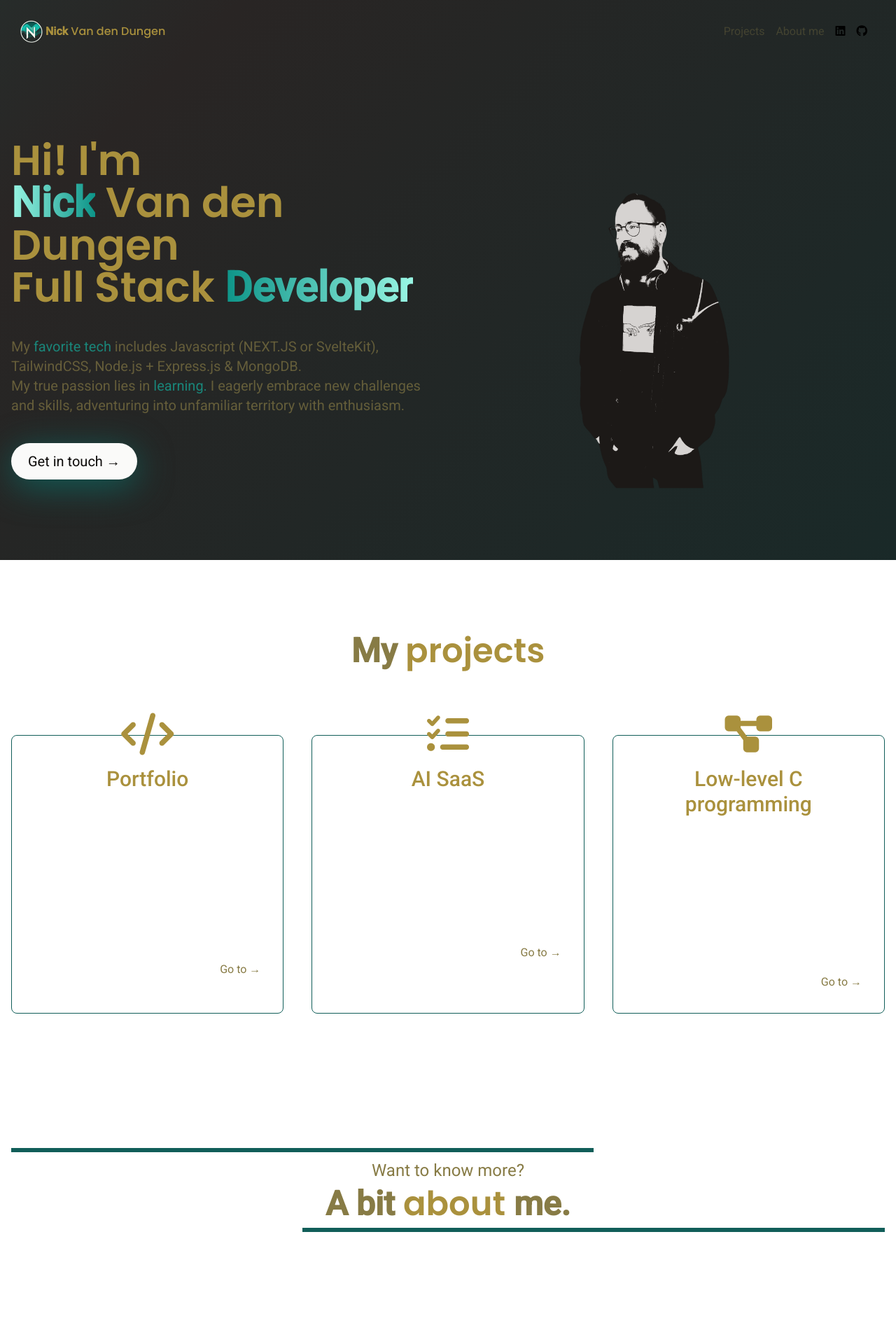
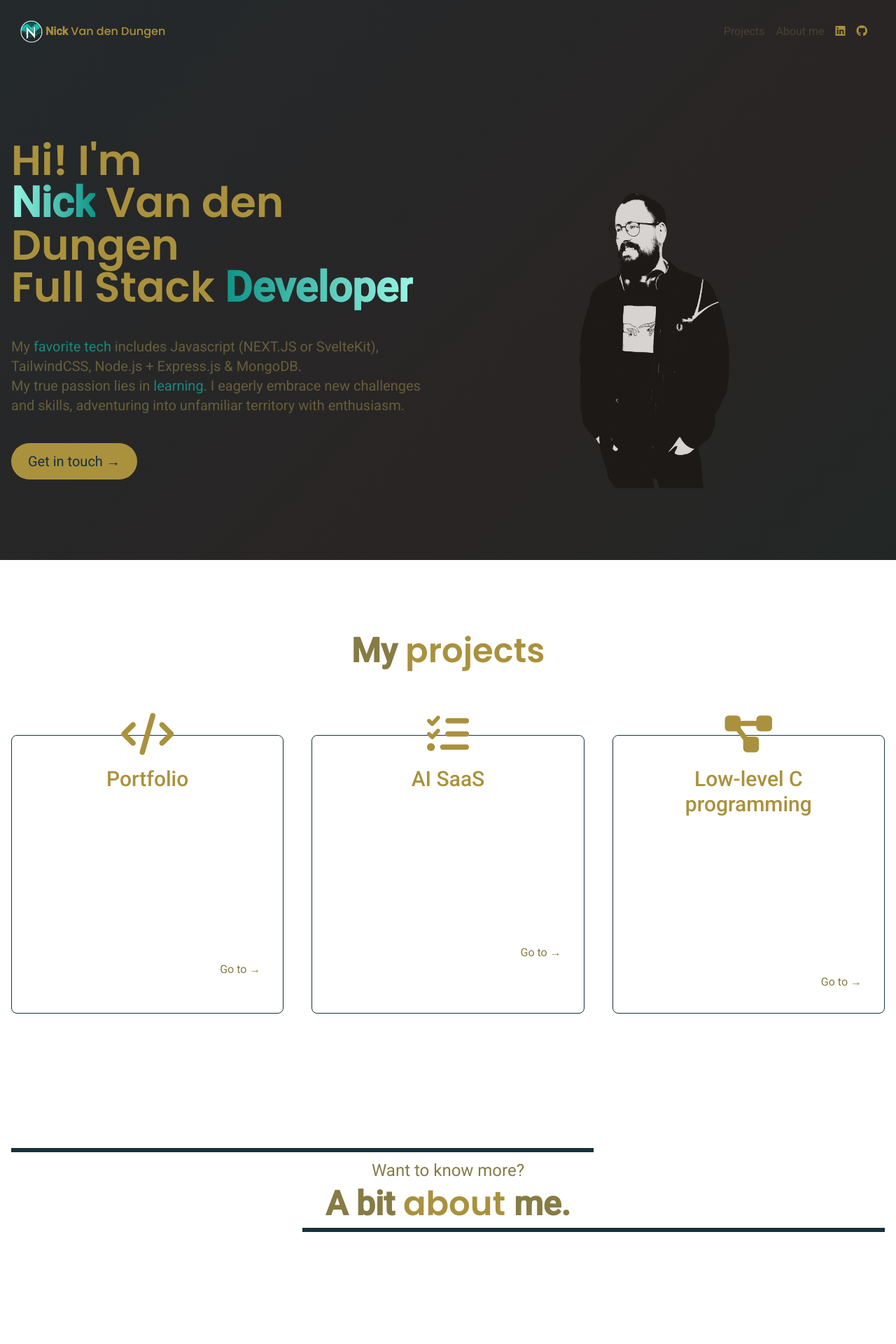
Before and after one commit to Nicktvdd/portfolio, a SvelteKit app: page / in a window 1280 px wide. Shown: the top 1920 px of the page at 70% size. Built offline with nearby package versions, Linux system fonts and the light colour scheme; what tailwindcss-animated would draw is missing.

Commit message:
color revamp

```diff
--- a/src/app.css
+++ b/src/app.css
@@ -16,10 +16,6 @@ h3
 .poppins {
   font-family: 'Poppins', sans-serif;
   color: #aa913d;
-}
-
-.blueShadow {
-  box-shadow: 0px 10px 50px #115e59;
 }
 
 .blur-load {
@@ -60,9 +56,9 @@ footer p {
   width: 100%;
   height: 100%;
   z-index: -1;
-  background: linear-gradient(-45deg, #042f2e, #292524, #0f766e);
+  background: linear-gradient(-45deg, #042f2e, #292524, #18313c);
   background-size: 400% 400%;
-  animation: gradientAnimation 15s ease infinite;
+  animation: gradientAnimation 60s ease infinite;
 }
 
 @keyframes gradientAnimation {
--- a/src/components/Footer.svelte
+++ b/src/components/Footer.svelte
@@ -1,11 +1,11 @@
 <footer
-  class="py-20 sm:py-32 bg-stone border-t border-solid border-teal-950
+  class="py-20 sm:py-32 border-t border-solid border-dark-shade
 flex flex-col gap-4 sm:gap8 justify-center items-center"
 >
   <div class="flex flex-col gap-4 items-center justify-center">
     <p>
       <a
-        class="text-teal-500 opacity-100"
+        class="text-dark-accent opacity-100"
         target="_blank"
         href="mailto:nicktvdd@gmail.com">
         <i class="fa-solid fa-envelope" />
@@ -18,7 +18,7 @@ flex flex-col gap-4 sm:gap8 justify-center items-center"
     </p>
     <p>
       <a
-        class="text-teal-500 opacity-100"
+        class="text-dark-accent opacity-100"
         target="_blank"
         href="https://github.com/Nicktvdd">
         <i class="fa-brands fa-github" />
@@ -34,7 +34,7 @@ flex flex-col gap-4 sm:gap8 justify-center items-center"
     </p>
     <p>
       <a
-        class="text-teal-500 opacity-100"
+        class="text-dark-accent opacity-100"
         target="_blank"
         href="https://www.linkedin.com/in/nick-van-den-dungen/">
         <i class="fa-brands fa-linkedin" />
--- a/src/components/Header.svelte
+++ b/src/components/Header.svelte
@@ -11,7 +11,7 @@
 <header
   class={"sticky z-[10] top-0 duration-200 px-6 flex items-center justify-between border border-solid " +
     (y > 0
-      ? " py-4 bg-neutral-900 border-teal-900"
+      ? " py-4 bg-transparent border-dark-shade"
       : " py-6 bg-transparent border-transparent")}
 >
 <img
@@ -24,29 +24,23 @@ class="w-10 h-10 py-1 px-1"
   </h1>
   <div class="sm:flex ml-auto pr-4 items-center gap-4 hidden">
     {#each tabs as tab, index}
-      <a href={tab.link} class="duration-200 hover:text-main-brand hover:animate-wiggle hover:animate-infinite hover:animate-ease-linear">
-        <p>{tab.name}</p>
+      <a href={tab.link} class="duration-200 hover:animate-wiggle hover:animate-infinite hover:animate-ease-linear">
+        <p class="hover:text-dark-accent ">{tab.name}</p>
       </a>
     {/each}
   </div>
   <a
     href="https://www.linkedin.com/in/nick-van-den-dungen/"
     target="_blank"
-    class="relative duration-200 hover:text-teal-500 hover:animate-wiggle hover:animate-infinite hover:animate-ease-linear"
+    class="relative duration-200 text-light-accent hover:text-dark-accent hover:animate-wiggle hover:animate-infinite hover:animate-ease-linear"
   >
-    <div
-      class="absolute top-0 right-full w-full-h-full bg-teal-500 opacity-20 group-hover:translate-x-full z-0 duration-200"
-    />
     <i class="fa-brands fa-linkedin" />
   </a>
   <a
     href="https://github.com/Nicktvdd"
     target="_blank"
-    class="relative duration-200 hover:text-teal-500 px-4 hover:animate-wiggle hover:animate-infinite hover:animate-ease-linear"
+    class="relative duration-200 text-light-accent hover:text-dark-accent px-4 hover:animate-wiggle hover:animate-infinite hover:animate-ease-linear"
   >
-    <div
-      class="absolute top-0 right-full w-full-h-full bg-teal-500 opacity-20 group-hover:translate-x-full z-0 duration-200"
-    />
     <i class="fa-brands fa-github" />
   </a>
 </header>
--- a/src/components/Main.svelte
+++ b/src/components/Main.svelte
@@ -47,14 +47,14 @@
         adventuring into unfamiliar territory with enthusiasm.
       </p>
       <a
-        class="blueShadow transition ease-in-out delay-100 hover:translate-y-1 hover:scale-110 hover:bg-teal-500 duration-200
-        mx-auto lg:mr-auto lg:ml-0 text-base sm:text-lg md:text-xl poppins relative overflow-hidden px-6 py-3 group rounded-full bg-stone-50 text-stone-950
+        class="transition ease-in-out delay-100 hover:translate-y-1 hover:scale-110 hover:bg-dark-accent duration-200
+        mx-auto lg:mr-auto lg:ml-0 text-base sm:text-lg md:text-xl poppins relative overflow-hidden px-6 py-3 group rounded-full bg-light-accent text-dark-shade
         cursor-pointer"
         href="mailto:nicktvdd@gmail.com"
         target="_blank"
       >
         <div
-          class="absolute top-0 right-full w-full-h-full bg-teal-500 opacity-20 group-hover:translate-x-full z-0 duration-200"
+          class="absolute top-0 right-full w-full-h-full bg-dark-accent opacity-20 group-hover:translate-x-full z-0 duration-200"
         />
         <h4 class="relative z-9">Get in touch &rarr;</h4>
       </a>
@@ -123,8 +123,8 @@
   >
     <div
       class="flex flex-col gap-2 text-center relative before:absolute before:top-0
-  before:left-0 before:w-2/3 before:h-1.5 before:bg-teal-800 after:absolute
-  after:bottom-0 after:right-0 after:w-2/3 after:h-1.5 after:bg-teal-800 py-4"
+  before:left-0 before:w-2/3 before:h-1.5 before:bg-dark-shade after:absolute
+  after:bottom-0 after:right-0 after:w-2/3 after:h-1.5 after:bg-dark-shade py-4"
     >
       <h6 class="text-lg sm:text-xl md:text-2xl text-light-shade">Want to know more?</h6>
       <h3 class="font-semibold text-3xl sm:text-4xl md:text-5xl text-light-shade">
@@ -151,26 +151,26 @@
         </div>
       {/each}
     </div>
-    <h5 class="text-2xl sm:text-3xl font-semibold text-center poppins">
-      The <span class="text-teal-500 poppins">Complete</span> Package
+    <h5 class="text-2xl text-light-accent sm:text-3xl font-semibold text-center poppins">
+      The <span class="text-main-brand poppins">Complete</span> Package
     </h5>
     <div
       class="flex flex-col overflow-x-scroll md:overflow-x-auto gap-10 max-w-[800px] mx-auto w-full"
     >
-      <table class="bg-stone-100 text-stone-700 rounded text-center">
-        <thead class="border-b border-solid border-stone-200">
+      <table class="bg-dark-shade text-dark-accent rounded text-center">
+        <thead class="border-b border-solid border-light-shade">
           <tr class="">
             <th />
             <th class="whitespace-nowrap p-2 px-4"> candidate #1</th>
             <th class="whitespace-nowrap p-2 px-4"> candidate #2</th>
             <th class="whitespace-nowrap p-2 px-4"> candidate #3</th>
-            <th class="whitespace-nowrap bg-teal-800 text-stone-50 p-4 px-8"> Me</th>
+            <th class="whitespace-nowrap text-main-brand p-4 px-8"> Me</th>
           </tr>
         </thead>
         <tbody>
-          <tr class="border-b border-solid border-stone-200">
+          <tr class="border-b border-solid border-light-shade">
             <td
-              class="border-r border-solid bord-stone-50 pl-4 pr-8 py-4 font-semibold text-sm whitespace-nowrap"
+              class="border-r border-solid border-light-shade pl-4 pr-8 py-4 font-semibold text-sm whitespace-nowrap"
             >
               Dedication</td
             >
@@ -179,9 +179,9 @@
             <td><i class="fa-solid fa-xmark text-stone-500" /></td>
             <td><i class="fa-solid fa-check text-green-500" /></td>
           </tr>
-          <tr class="border-b border-solid border-stone-200">
+          <tr class="border-b border-solid border-light-shade">
             <td
-              class="border-r border-solid bord-stone-50 pl-4 pr-8 py-4 font-semibold text-sm whitespace-nowrap"
+              class="border-r border-solid border-light-shade pl-4 pr-8 py-4 font-semibold text-sm whitespace-nowrap"
             >
               Critical Thought</td
             >
@@ -190,9 +190,9 @@
             <td><i class="fa-solid fa-check text-stone-500" /></td>
             <td><i class="fa-solid fa-check text-green-500" /></td>
           </tr>
-          <tr class="border-b border-solid border-stone-200">
+          <tr class="border-b border-solid border-light-shade">
             <td
-              class="border-r border-solid bord-stone-50 pl-4 pr-8 py-4 font-semibold text-sm whitespace-nowrap"
+              class="border-r border-solid border-light-shade pl-4 pr-8 py-4 font-semibold text-sm whitespace-nowrap"
             >
               Interpersonal Skills</td
             >
@@ -201,9 +201,9 @@
             <td><i class="fa-solid fa-check text-stone-500" /></td>
             <td><i class="fa-solid fa-check text-green-500" /></td>
           </tr>
-          <tr class="border-b border-solid border-stone-200">
+          <tr class="border-b border-solid border-light-shade">
             <td
-              class="border-r border-solid bord-stone-50 pl-4 pr-8 py-4 font-semibold text-sm whitespace-nowrap"
+              class="border-r border-solid border-light-shade pl-4 pr-8 py-4 font-semibold text-sm whitespace-nowrap"
             >
               Awesome problem solving</td
             >
--- a/src/components/Step.svelte
+++ b/src/components/Step.svelte
@@ -6,8 +6,8 @@
   href={step.href}
   target="_blank"
   class="p-3 sm:p-6 md:p-8 flex flex-col
-gap-4 rounded-lg border border-solid border-teal-800 text-center group cursor-pointer
-hover:border-teal-500 duration-200"
+gap-4 rounded-lg border border-solid border-dark-shade text-center group cursor-pointer
+hover:border-dark-accent duration-200"
 >
   <div
     class="bg-clip-content grid place-items-center px-4 text-5xl md:text-6xl -mt-10 sm:-mt-12
@@ -21,7 +21,7 @@ hover:border-teal-500 duration-200"
     <div
       class="ml-auto cursor-pointer hover:text-stone-950 duration-200 relative
     after:absolute after:top-0 after:right-full after:w-full after:h-full
-    after:bg-stone-50 after:duration-200 hover:after:translate-x-full after:z-[-1]
+    after:bg-dark-accent after:duration-200 hover:after:translate-x-full after:z-[-1]
     overflow-hidden"
     >
       <p class="relative z-4">Go to &rarr;</p>
--- a/src/routes/+layout.svelte
+++ b/src/routes/+layout.svelte
@@ -24,7 +24,7 @@ sm:text-base min-h-screen"
   >
     <button
       on:click={goTop}
-      class="ml-auto relative rounded-full aspect-square bg-stone-900 text-teal-500 px-3 sm:px-4 hover:bg-stone-800 cursor-pointer"
+      class="ml-auto relative rounded-full aspect-square bg-dark-shade text-teal-500 px-3 sm:px-4 hover:bg-dark-accent cursor-pointer"
     >
       <i class="fa-solid fa-arrow-up grid place-items-center aspect-square" />
     </button>
```
